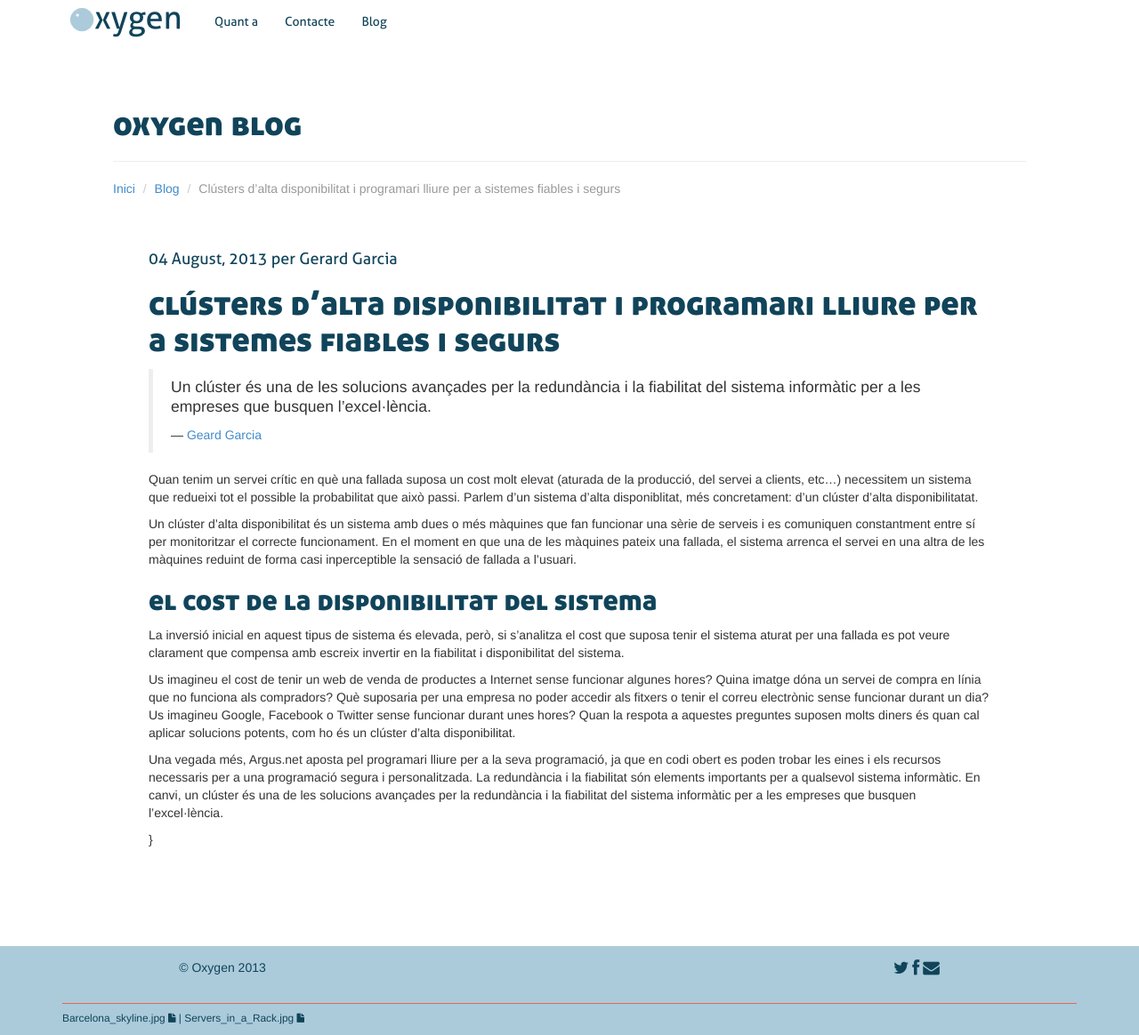
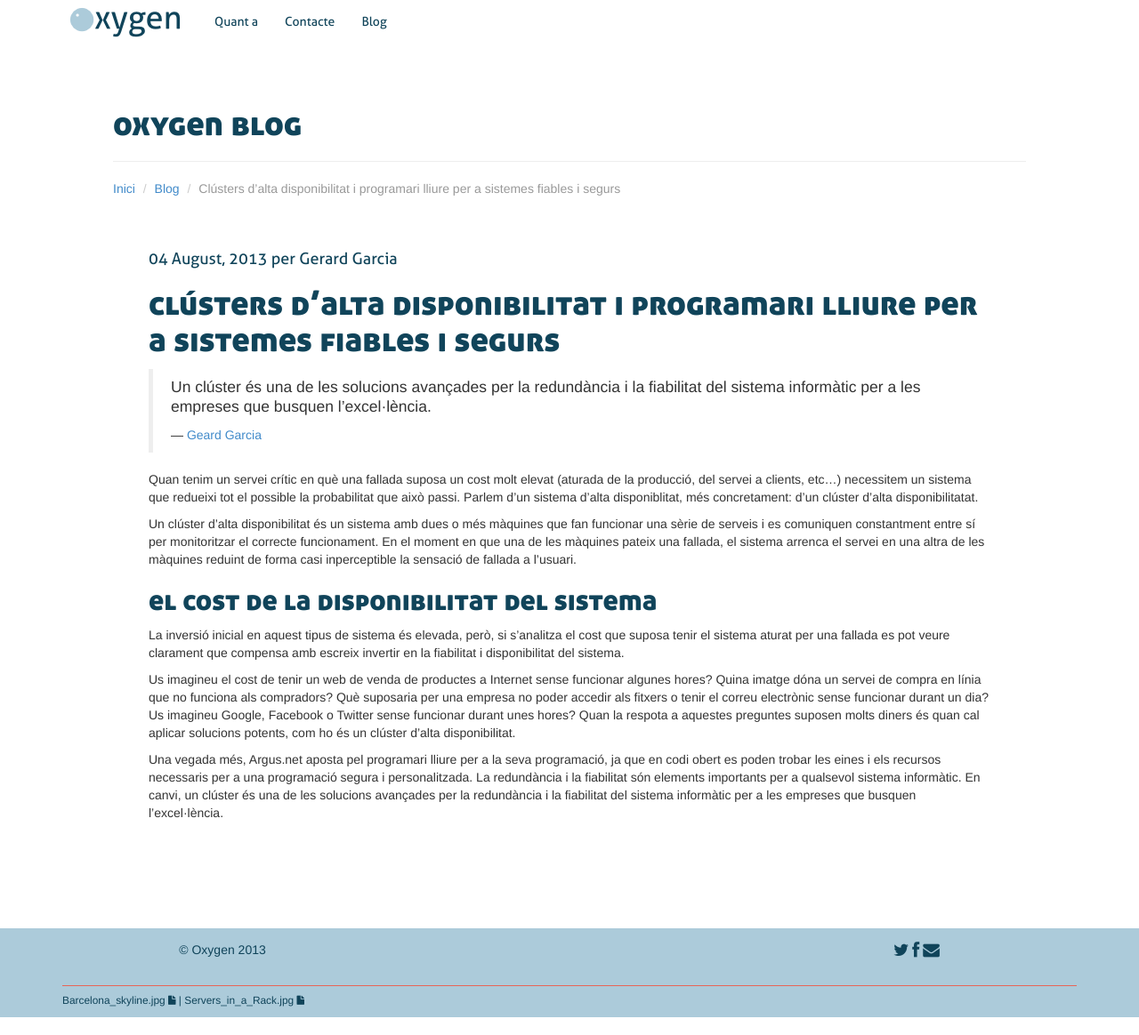
Before and after one commit to freecates/freecates.github.io, a Jekyll site: the page built from _posts/2013-08-04-clusters-alta-disponibilitat-programari-lliure-sistemes-fiables-segurs.md, in a window 1280 px wide and 1164 px high. Shown: the whole window at 89% size. Built offline with Jekyll 4.4.1, drawn with Linux system fonts in a browser that asks for light colours; Markdown is read by kramdown in place of the engine named in the settings.

Commit message:
arreglat el tancament de tag.

```diff
--- a/_layouts/blog.html
+++ b/_layouts/blog.html
@@ -26,7 +26,7 @@ slug: blog
         <div class="col-sm-12 col-lg-12 blog-list">
           <article class="article" role="main">
             <h4><time datetime="{{ page.date | date: "%Y-%m-%d %H:%M%z" }}">{{ page.date | date: "%d %B, %Y" }}</time> per {{ author.display_name }}</h4>
-            {{ content }}            }
+            {{ content }}
           </article>
 
         </div>
```
